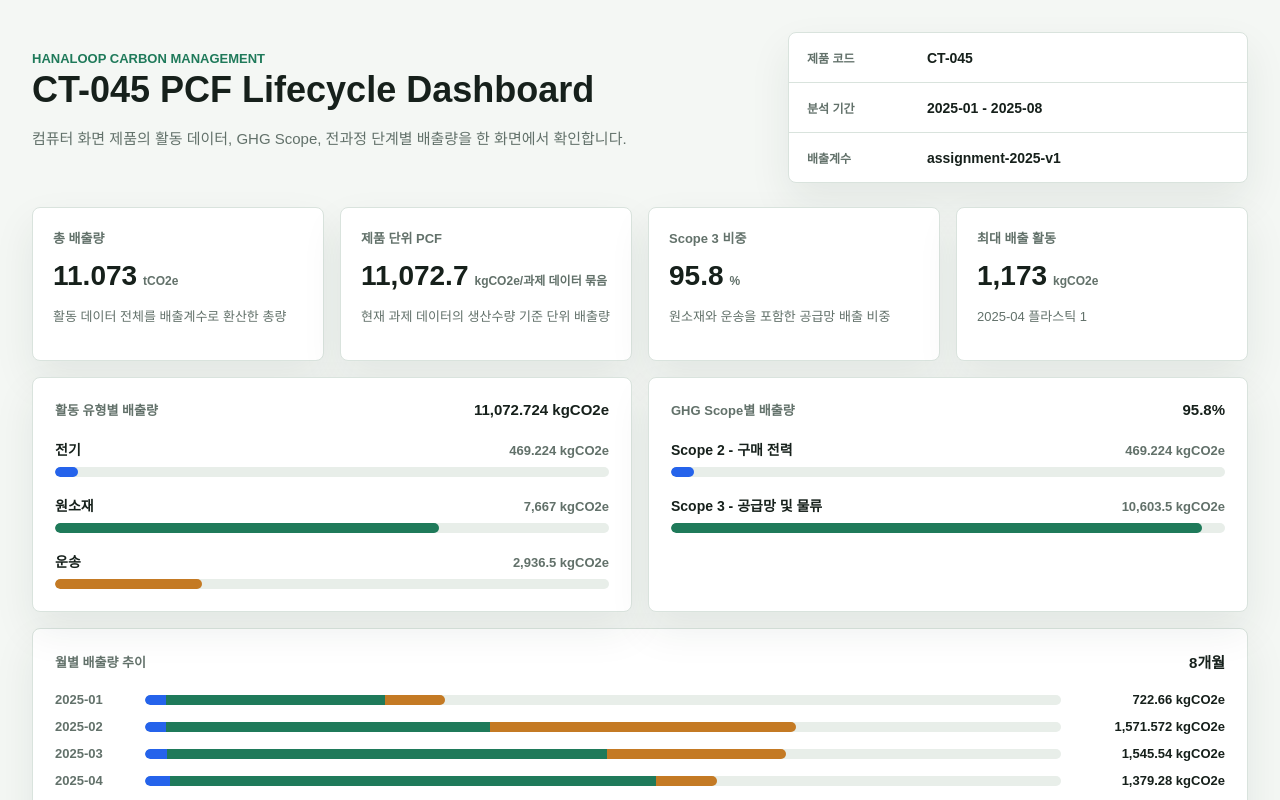
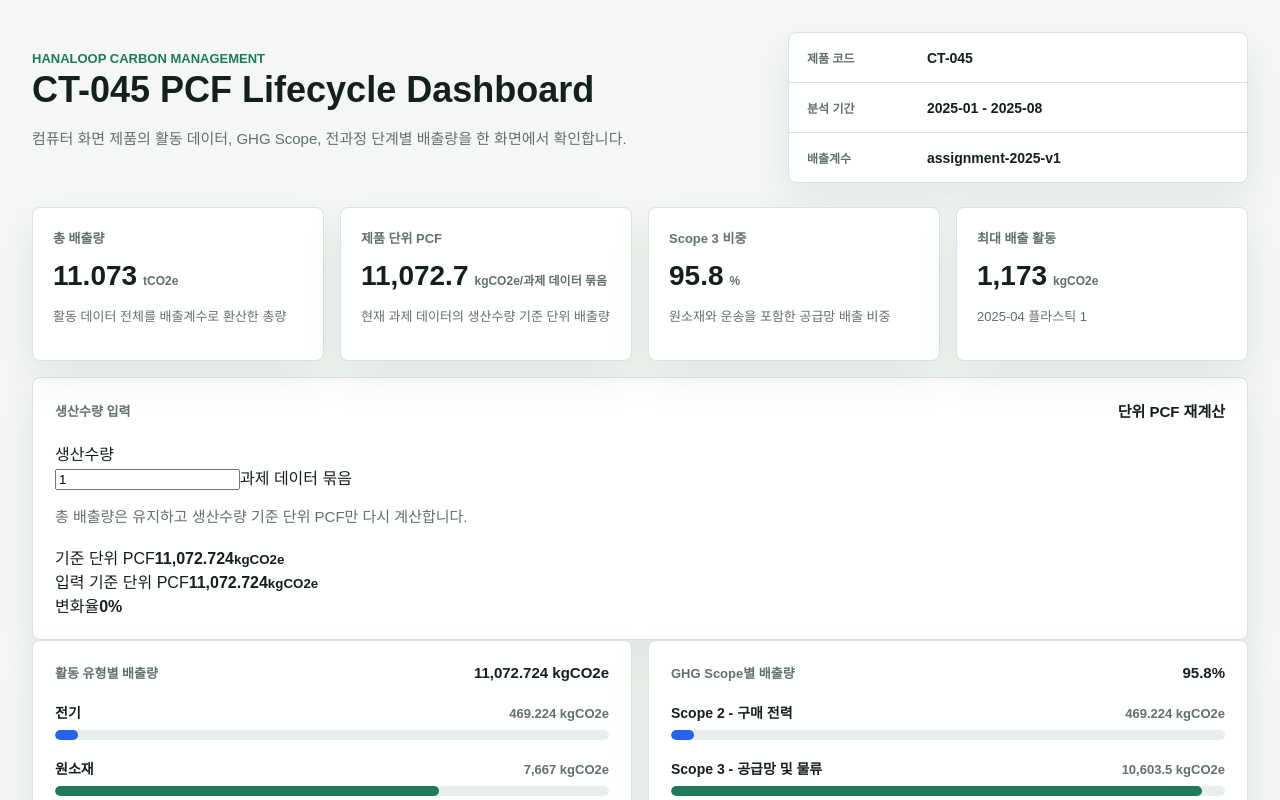
Before and after one commit to woojaemin0106/hanaloop-carbon-dashboard, a Next.js app: page / in a window 1280 px wide. Shown: the top 800 px of the page. Built offline with nearby package versions, Linux system fonts and the light colour scheme.

Commit message:
feat: 대시보드에 생산수량 입력 연결

```diff
--- a/src/features/pcf/PcfDashboard.tsx
+++ b/src/features/pcf/PcfDashboard.tsx
@@ -1,5 +1,6 @@
 import type { CSSProperties } from "react";
 
+import { ProductionQuantityForm } from "./ProductionQuantityForm";
 import { getAssignmentPcfSummary } from "./summary-service";
 
 const CATEGORY_COLORS = {
@@ -79,6 +80,8 @@ export function PcfDashboard() {
           </article>
         ))}
       </section>
+
+      <ProductionQuantityForm initialSummary={summary} />
 
       <section className="dashboard-grid" aria-label="배출량 요약">
         <article className="panel">
```
